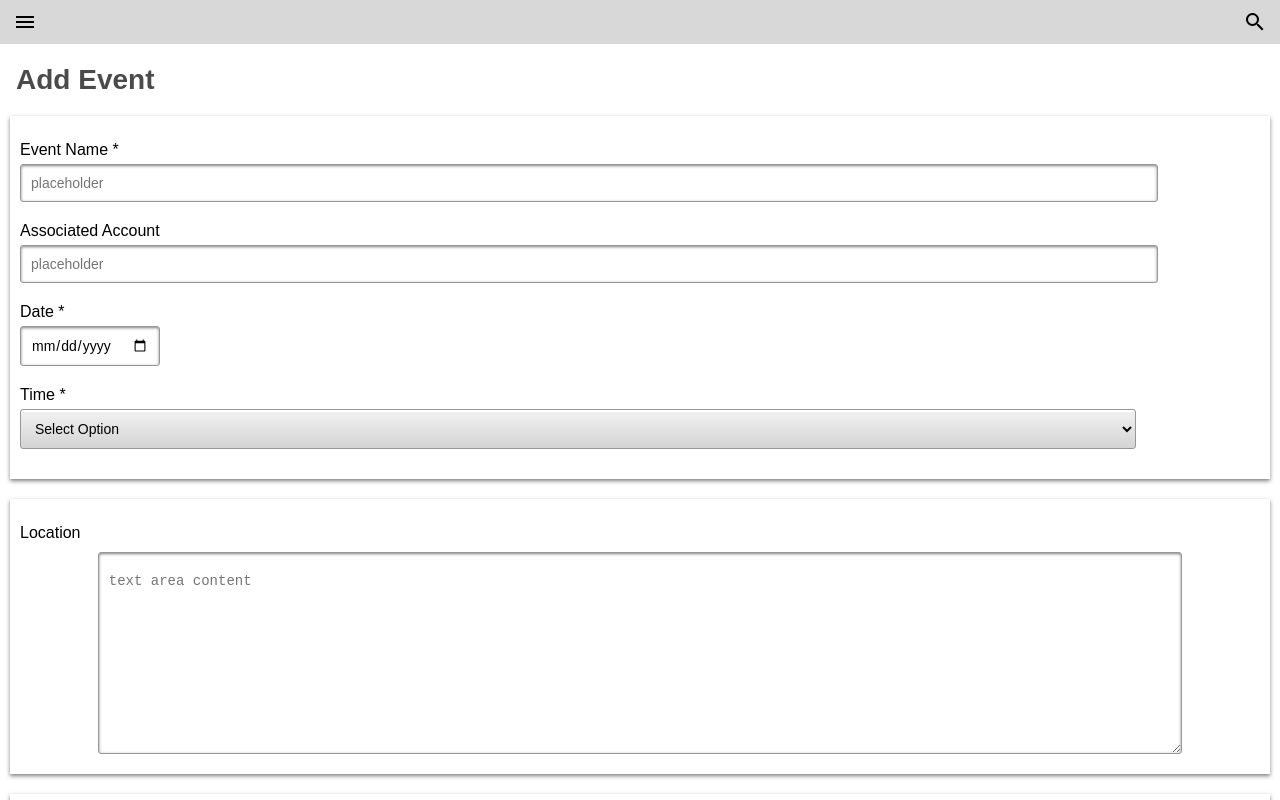
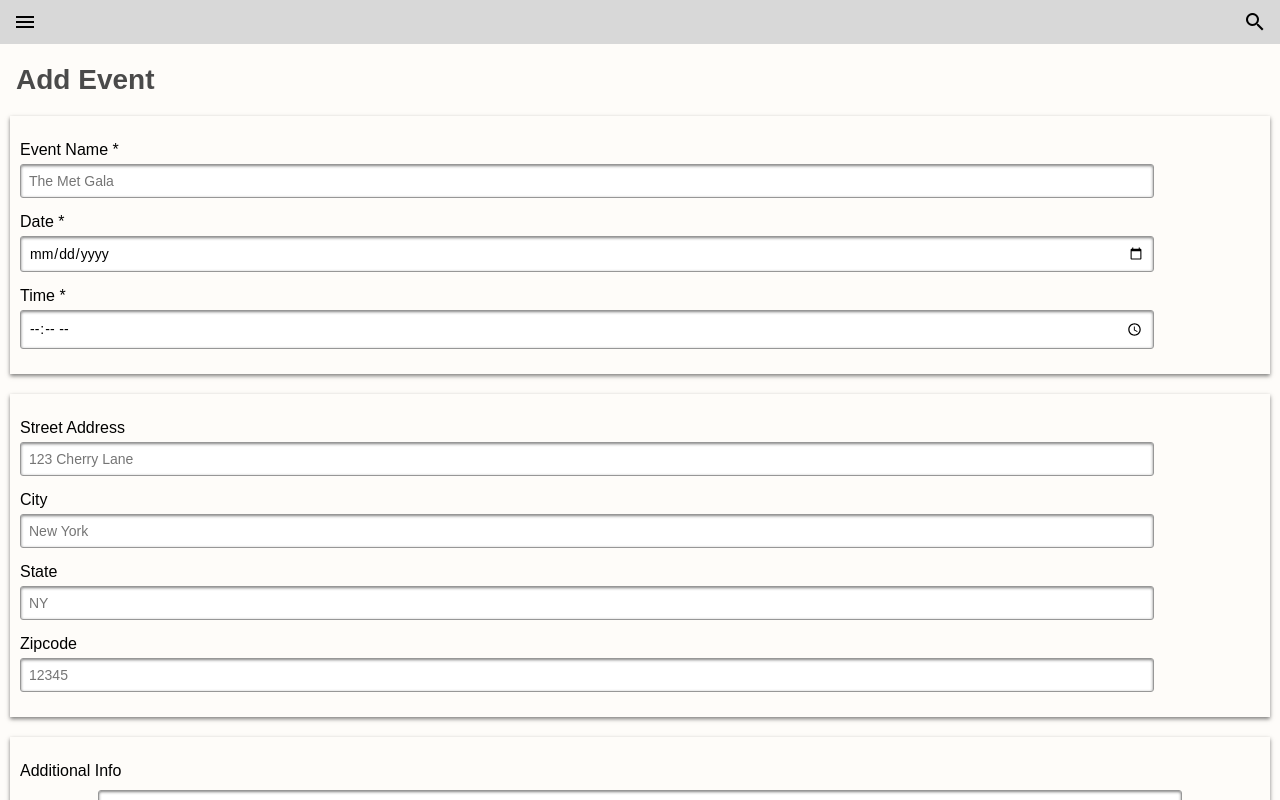
Before and after one commit to halo123u/lager_logger, a React (Create React App) app in the folder client/: page /add-event in a window 1280 px wide. Shown: the top 800 px of the page. Built offline with nearby package versions, Linux system fonts and the light colour scheme.

Commit message:
added some stuff

```diff
--- a/client/src/App.css
+++ b/client/src/App.css
@@ -5,6 +5,7 @@ body {
   width: 100vw;
   margin: 0;
   margin-top: 44px;
+  background-color: #FEFCF9;
 }
 
 nav {
@@ -133,11 +134,12 @@ li span {
   color: #005EFF;
 }
 
-#accounts button {
+#accounts button, #events button {
   width: 300px;
   font-size: 24px;
   font-weight: 800;
   margin: 20px;
+  align-self: center;
 }
 
 #accounts {
@@ -165,15 +167,10 @@ button {
 }
 
 .buyer {
-  margin-top: 40px;
   display: flex;
   justify-content: space-between;
   padding-top: 25px;
   padding-bottom: 15px;
-}
-
-.address {
-  width: 120px;
 }
 
 textarea {
@@ -187,9 +184,6 @@ textarea {
   font-size: 14px;
 }
 
-.left {
-  line-height: 33px;
-}
 
 .right {
   display: flex;
@@ -224,17 +218,10 @@ input[type=text],input[type=number],input[type=date],input[type=time] {
   border-radius: 3px;
   display: block;
   text-align: left;
-  margin: 5px 10px 20px 0;
-  padding: 10px;
   font-size: 14px;
 }
 
-input[type=text] {
-  width: 90%;
-}
-input[type=number] {
-  width: 30px;
-}
+
 
 input[type=radio] {
   margin-bottom: 25px;
@@ -245,8 +232,14 @@ input[type=time],input[type=date] {
   font-size: 14px;
 }
 
+input{
+  margin-top: 5px;
+  width: 90%;
+  margin-bottom: 15px;
+  padding: 8px;
+}
 
-select,option {
+select {
   background: linear-gradient(#F2F2F2, #D4D4D4);
   margin: 5px 10px 20px 0;
   box-shadow: inset 0 2px 0 white;
@@ -256,7 +249,6 @@ select,option {
   font-size: 14px;
   text-align: left;
   display: block;
-
   width: 90%;
 }
 
@@ -270,3 +262,15 @@ select,option {
 .optional {
   color: #979797;
 }
+
+#add-buttons button {
+  font-size: 14px;
+  width: 95px;
+}
+
+#add-buttons {
+  display: flex;
+  justify-content: space-between;
+  margin: 0 30px;
+  margin-bottom: 20px;
+}
--- a/client/src/App.js
+++ b/client/src/App.js
@@ -12,7 +12,8 @@ import AddNote from './components/add-note';
 import AddOrderVisit from './components/add-order-visit';
 import AddEvent from './components/add-event';
 import AddBuyer from './components/add-buyer';
-import Accounts from './components/accounts'
+import Accounts from './components/accounts';
+import Events from './components/events';
 
 
 class App extends Component {
@@ -24,6 +25,7 @@ class App extends Component {
 	      <Route exact path='/' component={Dashboard}/>
 	      <Route path='/accounts' component={Accounts}/>
 	      <Route path='/add-note' component={AddNote}/>
+	      <Route path='/events' component={Events}/>
 	      <Route path='/add-event' component={AddEvent}/>
 	      <Route path='/add-account' component={AddBuyer}/>
 	      <Route path='/buyer' component={BuyerPage}/>
--- a/client/src/components/accounts.jsx
+++ b/client/src/components/accounts.jsx
@@ -27,7 +27,7 @@ class Accounts extends Component {
 	renderAccount(account) {
 		return(
 			<div className='box account'>
-				<h3>{account.company}</h3>
+				<h3>{account.buyer}</h3>
 				<h3>#{account.account_num}</h3>
 			</div>
 		)
--- a/client/src/components/add-buyer.jsx
+++ b/client/src/components/add-buyer.jsx
@@ -58,7 +58,7 @@ class AddBuyer extends Component {
 
 	render () {
 		return (
-			<div>
+			<div id='add-account'>
 				<h1>Add Account</h1>
 				<form onSubmit={this.handleSubmit}>
 					<div className='box padded'>
@@ -69,7 +69,7 @@ class AddBuyer extends Component {
 								name='account_num'
 								value={this.state.account_num}
 								onChange={this.handleInputChange}
-								placeholder='placeholder'
+								placeholder='666666'
 							required />
 						</label>
 
@@ -80,7 +80,7 @@ class AddBuyer extends Component {
 								name='company'
 								value={this.state.company}
 								onChange={this.handleInputChange}
-								placeholder='placeholder'
+								placeholder='Apple'
 								required />
 						</label>
 
@@ -91,7 +91,7 @@ class AddBuyer extends Component {
 								name='buyer'
 								value={this.state.buyer}
 								onChange={this.handleInputChange}
-								placeholder='placeholder'
+								placeholder='Apple'
 							required />
 						</label>
 					</div>
@@ -115,7 +115,7 @@ class AddBuyer extends Component {
 								name='neighborhood'
 								value={this.state.neighborhood}
 								onChange={this.handleInputChange}
-								placeholder='placeholder' />
+								placeholder='Flatiron' />
 						</label>
 
 						<label>
@@ -125,7 +125,7 @@ class AddBuyer extends Component {
 								name='city'
 								value={this.state.city}
 								onChange={this.handleInputChange}
-								placeholder='placeholder'
+								placeholder='New York'
 							required />
 						</label>
 
@@ -136,7 +136,7 @@ class AddBuyer extends Component {
 								name='state'
 								value={this.state.state}
 								onChange={this.handleInputChange}
-								placeholder='placeholder'
+								placeholder='NY'
 							required />
 						</label>
 
@@ -145,7 +145,7 @@ class AddBuyer extends Component {
 							<input
 								type='number'
 								name='zipcode'
-								placeholder='placeholder'
+								placeholder='12345'
 								value={this.state.zipcode}
 								onChange={this.handleInputChange}
 							required />
@@ -158,7 +158,7 @@ class AddBuyer extends Component {
 								name='phone'
 								value={this.state.phone}
 								onChange={this.handleInputChange}
-								placeholder='placeholder'
+								placeholder='555-678-910'
 							required />
 						</label>
 
@@ -169,7 +169,7 @@ class AddBuyer extends Component {
 								name='email'
 								value={this.state.email}
 								onChange={this.handleInputChange}
-								placeholder='placeholder'
+								placeholder='email@gmail.com'
 							required />
 						</label>
 					</div>
--- a/client/src/components/add-event.jsx
+++ b/client/src/components/add-event.jsx
@@ -1,52 +1,120 @@
 import React, { Component } from 'react';
+import { Link } from 'react-router-dom';
 
 class AddEvent extends Component {
+	constructor() {
+		super();
+		this.state = {
+			event_name: null,
+			date: null,
+			time: null,
+			street: null,
+			city: null,
+			state: null,
+			zipcode: null
+		}
+		this.handleInputChange = this.handleInputChange.bind(this);
+	}
+
+	handleInputChange(e) {
+		const name = e.target.name
+		const value = e.target.value
+		this.setState({
+			[name] : value,
+		})
+	}
+
+
 	render () {
 		return (
 			<div>
 				<h1>Add Event</h1>
 				<form>
 					<div className='box padded'>
-
 						<label>
 							Event Name *
-							<input type='text' placeholder='placeholder' required />
-						</label>
-
-						<label>
-							Associated Account
-							<input type='text' placeholder='placeholder' />
+							<input
+								type='text'
+								placeholder='The Met Gala'
+								value={this.state.event_name}
+								onChange={this.handleInputChange}
+							required />
 						</label>
 
 						<label>
 							Date *
-							<input type='date' required />
+							<input
+								type='date'
+								value={this.state.event_name}
+								onChange={this.handleInputChange}
+								required />
 						</label>
 
 						<label>
 							Time *
-							<select>
-								<option hidden>Select Option</option>
-								<option></option>
-							</select>
+							<input
+								type='time'
+								name='time'
+								onChange={this.handleInputChange} />
+						</label>
+						</div>
+
+						<div className='box padded'>
+						<label>
+							Street Address
+							<input
+								type='text'
+								name='street'
+								value={this.state.street}
+								onChange={this.handleInputChange}
+								placeholder='123 Cherry Lane'
+							required />
 						</label>
 
+						<label>
+							City
+							<input
+								type='text'
+								name='city'
+								value={this.state.city}
+								onChange={this.handleInputChange}
+								placeholder='New York'
+							required />
+						</label>
+
+						<label>
+							State
+							<input
+								type='text'
+								name='state'
+								value={this.state.state}
+								onChange={this.handleInputChange}
+								placeholder='NY'
+							required />
+						</label>
+
+						<label>
+							Zipcode
+							<input
+								type='number'
+								name='zipcode'
+								placeholder='12345'
+								value={this.state.zipcode}
+								onChange={this.handleInputChange}
+							required />
+						</label>
 					</div>
 
 					<div className='box padded'>
-						<p>Location</p>
-						<textarea className='small-text' placeholder='text area content'/>
-					</div>
-
-					<div className='box padded'>
-						<p>Notes</p>
+						<p>Additional Info</p>
 						<textarea className='small-text' placeholder='text area content'/>
 					</div>
 
 					<div className='buttons'>
 						<button type='submit'>OK</button>
-						<button>Cancel</button>
+						<Link to='/events'><button>Cancel</button></Link>
 					</div>
+
 				</form>
 			</div>
 		);
--- a/client/src/components/buyer-page.jsx
+++ b/client/src/components/buyer-page.jsx
@@ -1,28 +1,30 @@
 import React, { Component } from 'react';
 import RecentActivity from './recent-activity';
-import Triangle from '../symbols/Triangle.png';
 import { Link } from 'react-router-dom'
 
 class BuyerPage extends Component {
 	render () {
 		return (
 			<div>
+				<h1>Drexlers</h1>
 				<div className='box buyer'>
 					<div className='left'>
-						<h3>Drexlers</h3>
-						<p className='address'>East Villiage
-						9 Avenue A,
-						New York, NY
-						10009</p>
+						<p>
+							East Village<br/>
+							9 Avenue A,<br/>
+							New York, NY<br/>
+							10009
+						</p>
 					</div>
 					<div className='right'>
 						<h3>#RD0956</h3>
-						<Link to='/add-order-visit'><button>Add Order/Visit</button></Link>
-						<img src={Triangle} />
+						<a>Edit</a>
 					</div>
 				</div>
-				<div id='add-note'>
+				<div id='add-buttons'>
+					<Link to='/add-visit'><button>Add Visit</button></Link>
 					<Link to='/add-note'><button>Add Note</button></Link>
+					<Link to='/add-order'><button>Add Order</button></Link>
 				</div>
 				<RecentActivity />
 			</div>
--- a/client/src/components/dashboard.jsx
+++ b/client/src/components/dashboard.jsx
@@ -11,7 +11,7 @@ class Dashboard extends Component {
 				</div>
 
 				<div className='box'>
-					<h2>Upcoming Events</h2>
+					<h2>Upcoming</h2>
 					<ul>
 						<li><span>9/1/17</span>Electric Zoo</li>
 						<li><span>10/1/17</span>Annual Montauk Surf Classic</li>
--- /dev/null
+++ b/client/src/components/events.js
@@ -0,0 +1,51 @@
+import React, { Component } from 'react';
+import { Link } from 'react-router-dom';
+import axios from 'axios';
+
+class Events extends Component {
+	constructor() {
+		super();
+		this.state = {
+			accounts : null,
+			accountsLoaded: false,
+		}
+
+	}
+/*
+	componentDidMount() {
+		console.log('did mount');
+		axios.get('/events')
+		.then(res => {
+			console.log(res.data);
+			this.setState({
+				accounts: res.data,
+				accountsLoaded: true
+			});
+		}).catch(err => console.log(err));
+	}
+*/
+	renderEvent(event) {
+		return(
+			<div className='box event'>
+				<h4>{event.event_name}</h4>
+				<p>{event.date}</p>
+				<p>{}</p>
+			</div>
+		)
+	}
+
+	render () {
+		return (
+			<div id='events'>
+				<h1>Calendar</h1>
+				<Link to='/add-event'><button>Add Event</button></Link>
+				<div className='box event'>
+					<h4>Drexler's</h4>
+					<p>Viral lo-fi pickled pok pok mustache actually.</p>
+				</div>
+			</div>
+		);
+	}
+}
+
+export default Events;
```
